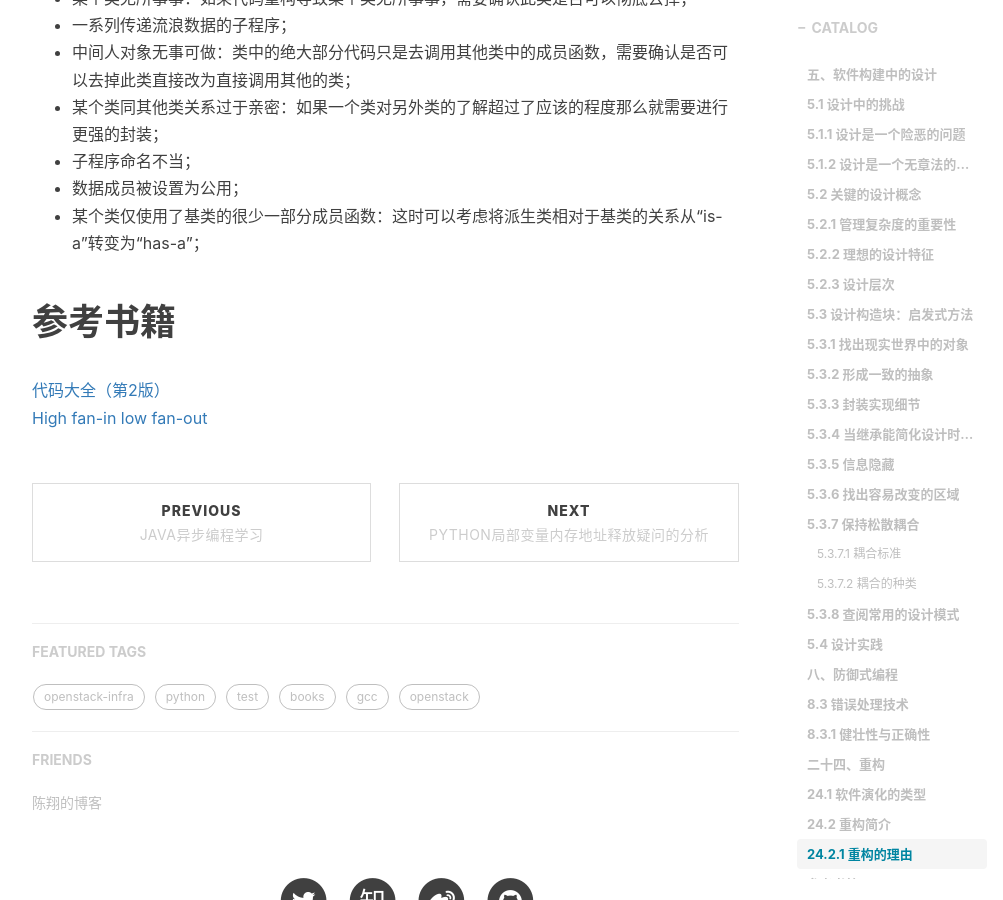
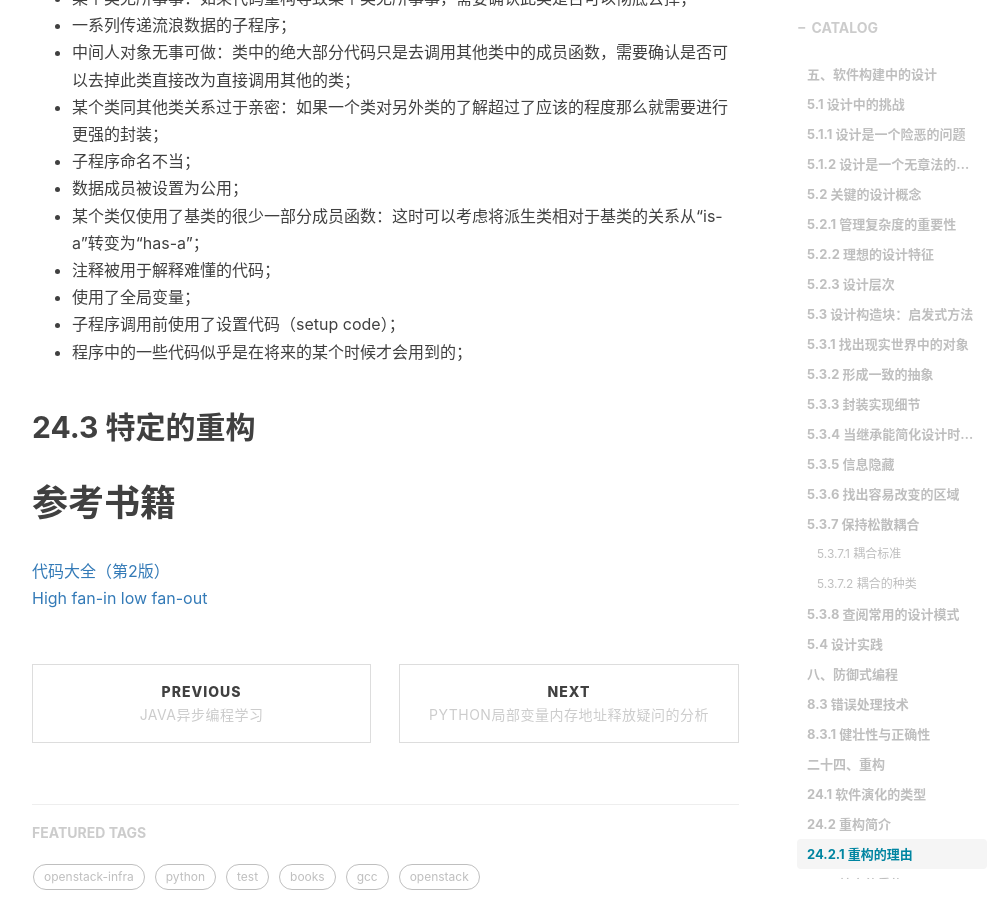
Before and after one commit to shihai1991/shihai1991.github.io, a Jekyll site: the page built from _posts/2022-05-28-代码大全2.md, in a window 1280 px wide and 900 px high, scrolled down 5698 px. Shown: the whole window, without its empty margins (233-1236 px from the left). Built offline with Jekyll 4.4.1, drawn with Linux system fonts in a browser that asks for light colours; nearby versions of some CDN libraries; comment, search, counter and statistics services are not loaded.

Commit message:
Update 2022-05-28-代码大全2.md

```diff
--- a/_posts/2022-05-28-代码大全2.md
+++ b/_posts/2022-05-28-代码大全2.md
@@ -139,6 +139,12 @@ time: '2022.06.01 15:52:00'
 - 子程序命名不当；
 - 数据成员被设置为公用；
 - 某个类仅使用了基类的很少一部分成员函数：这时可以考虑将派生类相对于基类的关系从“is-a”转变为“has-a”；
+- 注释被用于解释难懂的代码；
+- 使用了全局变量；
+- 子程序调用前使用了设置代码（setup code）；
+- 程序中的一些代码似乎是在将来的某个时候才会用到的；
+
+## 24.3 特定的重构
 
 
 # 参考书籍
```
